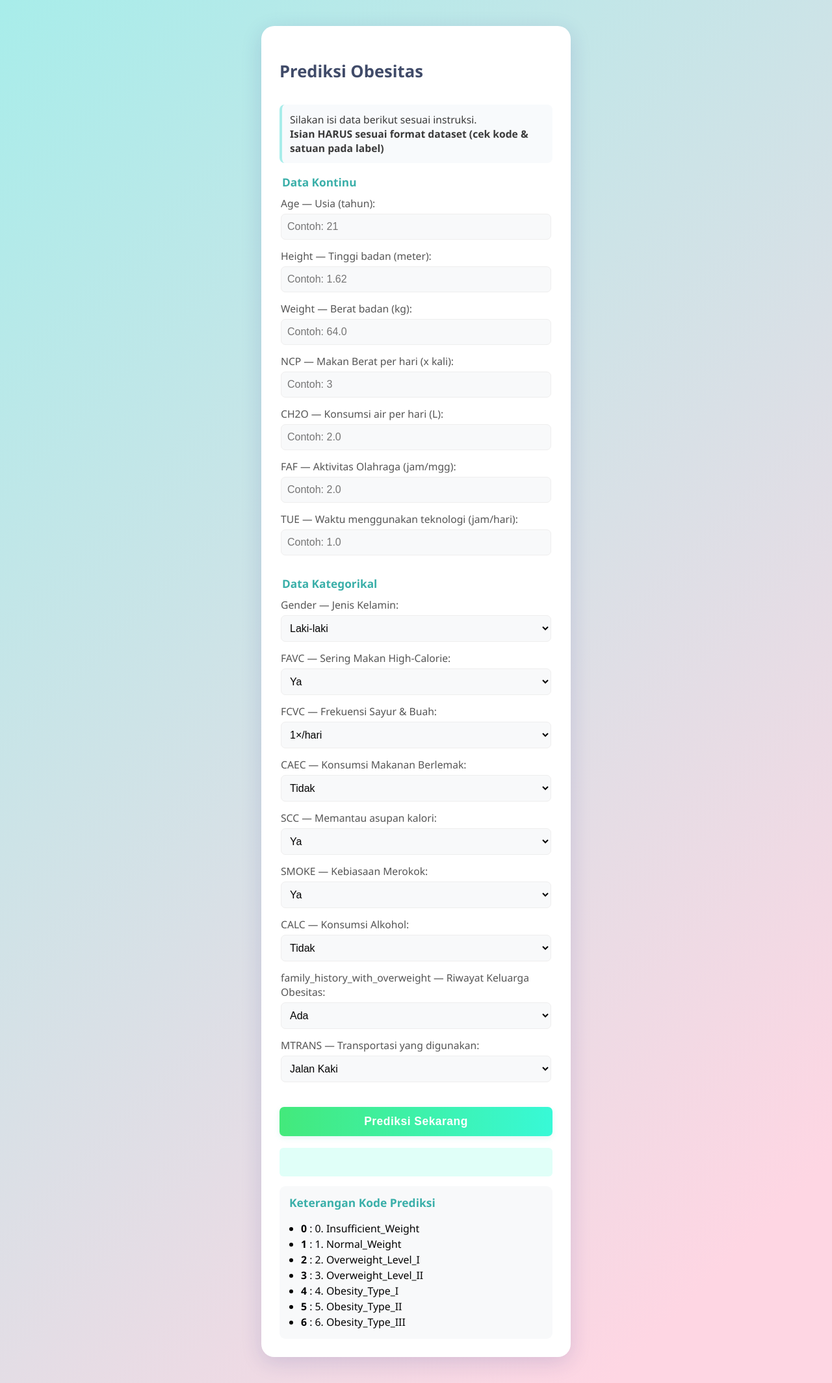
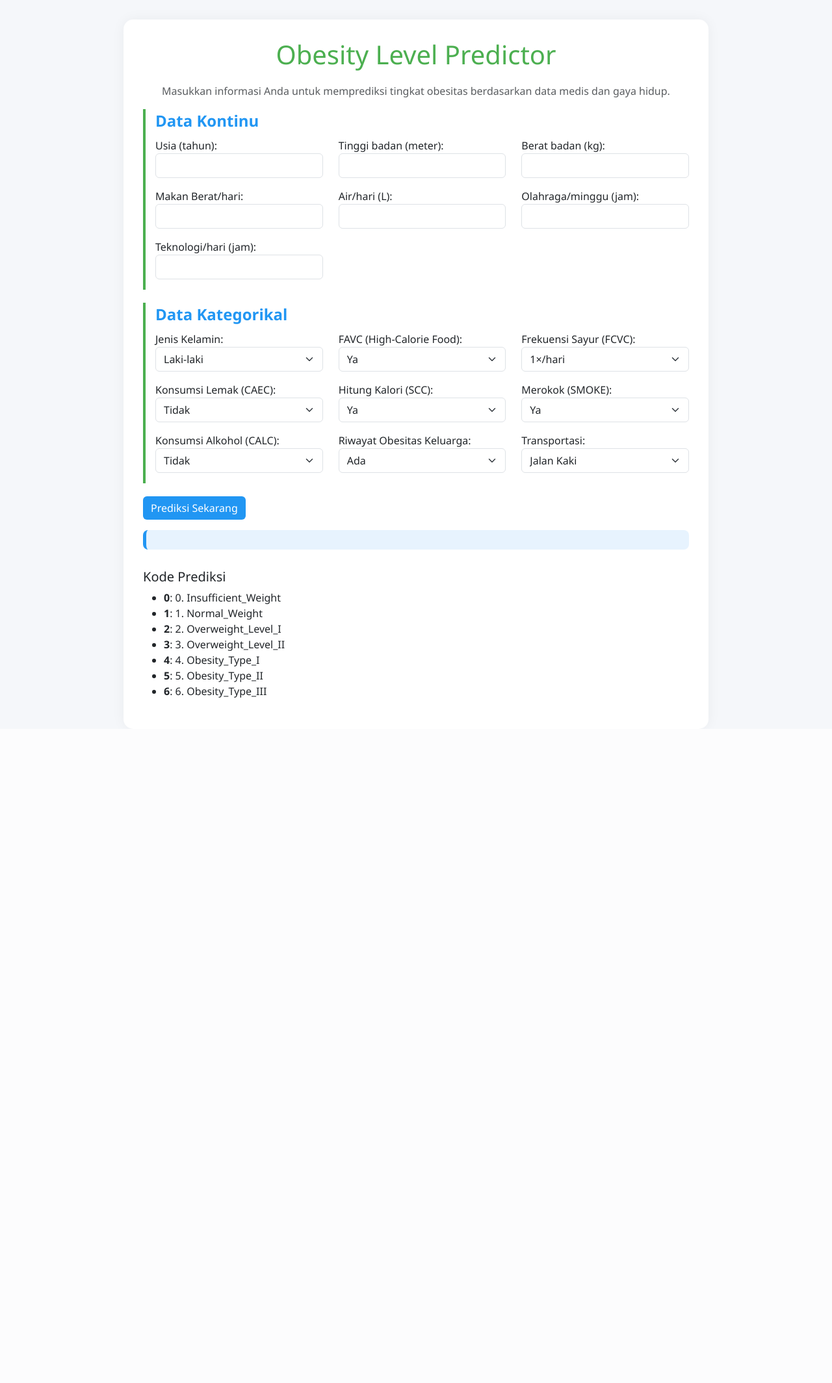
Before and after one commit to Fadri-Ashley/Data-Science-Capstone-Project, a Flask app: page / in a window 1280 px wide. Shown: the whole page at 65% size. After the commit the page ends 1100 px from the top, so only its background shows below. Run offline with Flask 3, Linux system fonts and the light colour scheme; parts of the project's set-up code (start-up, migrations or seed data) failed here and were passed over.

Commit message:
New design

```diff
--- a/Web_App_Flask/templates/index.html
+++ b/Web_App_Flask/templates/index.html
@@ -3,164 +3,165 @@
   <head>
     <meta charset="UTF-8" />
     <meta name="viewport" content="width=device-width, initial-scale=1.0" />
-    <title>Prediksi Tingkat Obesitas</title>
+    <title>Obesity Level Predictor</title>
     <link
+      href="https://cdn.jsdelivr.net/npm/bootstrap@5.3.0/dist/css/bootstrap.min.css"
       rel="stylesheet"
-      href="{{ url_for('static', filename='style.css') }}"
     />
+    <style>
+      body {
+        background-color: #f5f7fa;
+        font-family: 'Segoe UI', sans-serif;
+      }
+      .container {
+        max-width: 900px;
+        background: white;
+        padding: 30px;
+        margin-top: 30px;
+        border-radius: 15px;
+        box-shadow: 0 0 20px rgba(0, 0, 0, 0.05);
+      }
+      h1 {
+        color: #4CAF50;
+        text-align: center;
+        margin-bottom: 20px;
+      }
+      fieldset {
+        border-left: 4px solid #4CAF50;
+        padding-left: 15px;
+        margin-bottom: 20px;
+      }
+      legend {
+        font-weight: bold;
+        color: #2196F3;
+      }
+      .form-group label {
+        font-weight: 500;
+      }
+      .btn-primary {
+        background-color: #2196F3;
+        border: none;
+      }
+      .result {
+        margin-top: 20px;
+        padding: 15px;
+        background-color: #e7f3fe;
+        border-left: 5px solid #2196F3;
+        border-radius: 8px;
+      }
+      .legend {
+        margin-top: 30px;
+      }
+    </style>
   </head>
   <body>
     <div class="container">
-      <h1>Prediksi Obesitas</h1>
-      <p class="intro">
-        Silakan isi data berikut sesuai instruksi.<br />
-        <b>Isian HARUS sesuai format dataset (cek kode & satuan pada label)</b>
+      <h1>Obesity Level Predictor</h1>
+      <p class="text-muted text-center">
+        Masukkan informasi Anda untuk memprediksi tingkat obesitas berdasarkan data medis dan gaya hidup.
       </p>
       <form id="obesityForm" autocomplete="off">
         <fieldset>
           <legend>Data Kontinu</legend>
-          <div class="form-group">
-            <label>Age — Usia (tahun):</label>
-            <input
-              type="number"
-              step="1"
-              name="Age"
-              placeholder="Contoh: 21"
-              required
-            />
+          <div class="row">
+            <div class="col-md-4 mb-3">
+              <label>Usia (tahun):</label>
+              <input type="number" step="1" name="Age" class="form-control" required />
             </div>
-          <div class="form-group">
-            <label>Height — Tinggi badan (meter):</label>
-            <input
-              type="number"
-              step="0.01"
-              name="Height"
-              placeholder="Contoh: 1.62"
-              required
-            />
+            <div class="col-md-4 mb-3">
+              <label>Tinggi badan (meter):</label>
+              <input type="number" step="0.01" name="Height" class="form-control" required />
             </div>
-          <div class="form-group">
-            <label>Weight — Berat badan (kg):</label>
-            <input
-              type="number"
-              step="0.1"
-              name="Weight"
-              placeholder="Contoh: 64.0"
-              required
-            />
+            <div class="col-md-4 mb-3">
+              <label>Berat badan (kg):</label>
+              <input type="number" step="0.1" name="Weight" class="form-control" required />
             </div>
-          <div class="form-group">
-            <label>NCP — Makan Berat per hari (x kali):</label>
-            <input
-              type="number"
-              name="NCP"
-              min="1"
-              step="1"
-              placeholder="Contoh: 3"
-              required
-            />
+            <div class="col-md-4 mb-3">
+              <label>Makan Berat/hari:</label>
+              <input type="number" name="NCP" min="1" step="1" class="form-control" required />
             </div>
-          <div class="form-group">
-            <label>CH2O — Konsumsi air per hari (L):</label>
-            <input
-              type="number"
-              step="0.1"
-              name="CH2O"
-              placeholder="Contoh: 2.0"
-              required
-            />
+            <div class="col-md-4 mb-3">
+              <label>Air/hari (L):</label>
+              <input type="number" step="0.1" name="CH2O" class="form-control" required />
             </div>
-          <div class="form-group">
-            <label>FAF — Aktivitas Olahraga (jam/mgg):</label>
-            <input
-              type="number"
-              step="0.1"
-              name="FAF"
-              placeholder="Contoh: 2.0"
-              required
-            />
+            <div class="col-md-4 mb-3">
+              <label>Olahraga/minggu (jam):</label>
+              <input type="number" step="0.1" name="FAF" class="form-control" required />
             </div>
-          <div class="form-group">
-            <label>TUE — Waktu menggunakan teknologi (jam/hari):</label>
-            <input
-              type="number"
-              step="0.1"
-              name="TUE"
-              placeholder="Contoh: 1.0"
-              required
-            />
+            <div class="col-md-4 mb-3">
+              <label>Teknologi/hari (jam):</label>
+              <input type="number" step="0.1" name="TUE" class="form-control" required />
+            </div>
           </div>
         </fieldset>
+
         <fieldset>
           <legend>Data Kategorikal</legend>
-          <!-- Lakukan hal yang sama: kelompokkan tiap input ke dalam .form-group -->
-          <div class="form-group">
-            <label>Gender — Jenis Kelamin:</label>
-            <select name="Gender" required>
+          <div class="row">
+            <div class="col-md-4 mb-3">
+              <label>Jenis Kelamin:</label>
+              <select name="Gender" class="form-select" required>
                 <option value="Male">Laki-laki</option>
                 <option value="Female">Perempuan</option>
               </select>
             </div>
-          <div class="form-group">
-            <label>FAVC — Sering Makan High-Calorie:</label>
-            <select name="FAVC" required>
+            <div class="col-md-4 mb-3">
+              <label>FAVC (High-Calorie Food):</label>
+              <select name="FAVC" class="form-select" required>
                 <option value="yes">Ya</option>
                 <option value="no">Tidak</option>
               </select>
             </div>
-          <div class="form-group">
-            <label>FCVC — Frekuensi Sayur & Buah:</label>
-            <select name="FCVC" required>
+            <div class="col-md-4 mb-3">
+              <label>Frekuensi Sayur (FCVC):</label>
+              <select name="FCVC" class="form-select" required>
                 <option value="1">1×/hari</option>
                 <option value="2">2×/hari</option>
-              <option value="3">&gt;2×/hari</option>
+                <option value="3">>2×/hari</option>
               </select>
             </div>
-          <div class="form-group">
-            <label>CAEC — Konsumsi Makanan Berlemak:</label>
-            <select name="CAEC" required>
+            <div class="col-md-4 mb-3">
+              <label>Konsumsi Lemak (CAEC):</label>
+              <select name="CAEC" class="form-select" required>
                 <option value="no">Tidak</option>
                 <option value="Sometimes">Kadang</option>
                 <option value="Frequently">Sering</option>
                 <option value="Always">Selalu</option>
               </select>
             </div>
-          <div class="form-group">
-            <label>SCC — Memantau asupan kalori:</label>
-            <select name="SCC" required>
+            <div class="col-md-4 mb-3">
+              <label>Hitung Kalori (SCC):</label>
+              <select name="SCC" class="form-select" required>
                 <option value="yes">Ya</option>
                 <option value="no">Tidak</option>
               </select>
             </div>
-          <div class="form-group">
-            <label>SMOKE — Kebiasaan Merokok:</label>
-            <select name="SMOKE" required>
+            <div class="col-md-4 mb-3">
+              <label>Merokok (SMOKE):</label>
+              <select name="SMOKE" class="form-select" required>
                 <option value="yes">Ya</option>
                 <option value="no">Tidak</option>
               </select>
             </div>
-          <div class="form-group">
-            <label>CALC — Konsumsi Alkohol:</label>
-            <select name="CALC" required>
+            <div class="col-md-4 mb-3">
+              <label>Konsumsi Alkohol (CALC):</label>
+              <select name="CALC" class="form-select" required>
                 <option value="no">Tidak</option>
                 <option value="Sometimes">Kadang</option>
                 <option value="Frequently">Sering</option>
                 <option value="Always">Selalu</option>
               </select>
             </div>
-          <div class="form-group">
-            <label
-              >family_history_with_overweight — Riwayat Keluarga
-              Obesitas:</label
-            >
-            <select name="family_history_with_overweight" required>
+            <div class="col-md-4 mb-3">
+              <label>Riwayat Obesitas Keluarga:</label>
+              <select name="family_history_with_overweight" class="form-select" required>
                 <option value="yes">Ada</option>
                 <option value="no">Tidak</option>
               </select>
             </div>
-          <div class="form-group">
-            <label>MTRANS — Transportasi yang digunakan:</label>
-            <select name="MTRANS" required>
+            <div class="col-md-4 mb-3">
+              <label>Transportasi:</label>
+              <select name="MTRANS" class="form-select" required>
                 <option value="Walking">Jalan Kaki</option>
                 <option value="Public_Transportation">Angkutan Umum</option>
                 <option value="Bike">Sepeda</option>
@@ -168,21 +169,25 @@
                 <option value="Automobile">Mobil</option>
               </select>
             </div>
+          </div>
         </fieldset>
-        <button type="submit">Prediksi Sekarang</button>
+
+        <button type="submit" class="btn btn-primary">Prediksi Sekarang</button>
       </form>
-      <div id="result" class="result"></div>
+
+      <div id="result" class="result mt-3"></div>
+
       <div class="legend">
-        <h3>Keterangan Kode Prediksi</h3>
+        <h5>Kode Prediksi</h5>
         <ul>
           {% for code, label in label_map.items() %}
-          <li><strong>{{ code }}</strong> : {{ label }}</li>
+          <li><strong>{{ code }}</strong>: {{ label }}</li>
           {% endfor %}
         </ul>
       </div>
     </div>
+
     <script>
-      // JavaScript tetap sama
       document.getElementById("obesityForm").addEventListener("submit", (e) => {
         e.preventDefault();
         const formData = new FormData(e.target);
@@ -190,15 +195,12 @@
           .then((r) => r.json())
           .then((d) => {
             if (d.dt_label && d.rf_label && d.knn_label) {
-              let detail =
-                "<b>Decision Tree:</b> " +
-                d.dt_label +
-                "<br>" +
-                "<b>Random Forest:</b> " +
-                d.rf_label +
-                "<br>" +
-                "<b>KNN:</b> " +
-                d.knn_label;
+              let detail = `
+                <h5>Hasil Prediksi</h5>
+                <b>Decision Tree:</b> ${d.dt_label}<br>
+                <b>Random Forest:</b> ${d.rf_label}<br>
+                <b>KNN:</b> ${d.knn_label}
+              `;
               document.getElementById("result").innerHTML = detail;
             } else if (d.error) {
               document.getElementById("result").innerText =
```
Lines whose indentation alone changed are shown as unchanged.
